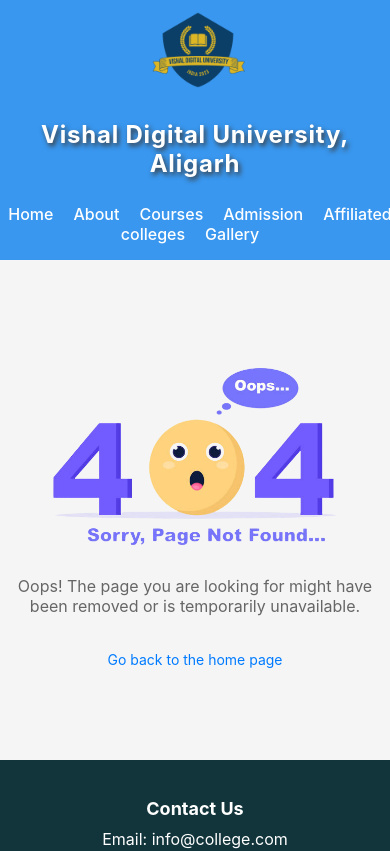
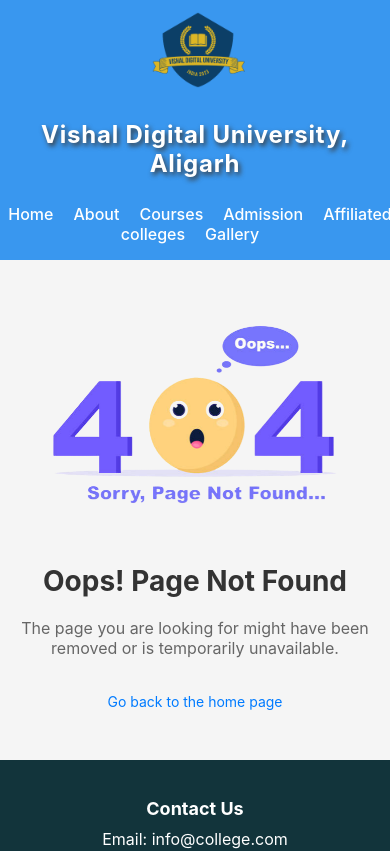
Before and after one commit to vishal02527/fully-react-college-website, a React (Create React App) app: page /admission-list/1 in a window 390 px wide. Shown: the top 851 px of the page. Built offline with nearby package versions, Linux system fonts and the light colour scheme.

Commit message:
Responsiveness is added to whole website

```diff
--- a/src/components/404 error page/404Page.jsx
+++ b/src/components/404 error page/404Page.jsx
@@ -6,9 +6,10 @@
   return (
     <div className={styles.pageNotFound}>
       <div className={styles.content}>
-        <img src={errorImage} className={styles.errorImage} />
+        <img src={errorImage} className={styles.errorImage} alt="Error" />
+        <h1 className={styles.title}>Oops! Page Not Found</h1>
         <p className={styles.description}>
-          Oops! The page you are looking for might have been removed or is
+          The page you are looking for might have been removed or is
           temporarily unavailable.
         </p>
         <a href="/" className={styles.link}>
--- a/src/components/404 error page/404Page.module.css
+++ b/src/components/404 error page/404Page.module.css
@@ -3,12 +3,14 @@
   justify-content: center;
   align-items: center;
   height: 65vh;
-  padding-bottom: 1%;
   background-color: #f5f5f5;
 }
+
 .errorImage {
-  width: 400px;
-  height: 300px;
+  width: 200px; /* Adjust image size */
+  height: auto;
+  margin-bottom: 20px;
+  animation: bounce 2s infinite;
 }
 
 .content {
@@ -16,23 +18,26 @@
 }
 
 .title {
-  font-size: 48px;
+  font-size: 36px;
   color: #333;
+  margin-top: 20px;
+  animation: fadeIn 1.5s;
 }
 
 .description {
-  font-size: 24px;
+  font-size: 18px;
   color: #666;
   margin-top: 20px;
+  animation: fadeIn 1.5s;
 }
 
 .link {
   display: inline-block;
-  margin-top: 5px;
   font-size: 18px;
   color: #007bff;
   text-decoration: none;
   transition: color 0.3s;
+  animation: fadeIn 2s;
 }
 
 .link:hover {
@@ -53,12 +58,11 @@
   }
 
   .title {
-    font-size: 36px;
+    font-size: 28px;
   }
 
   .description {
     font-size: 16px;
-    margin-top: 10px;
   }
 
   .link {
@@ -66,3 +70,24 @@
     margin-top: 15px;
   }
 }
+
+@keyframes fadeIn {
+  from {
+    opacity: 0;
+  }
+  to {
+    opacity: 1;
+  }
+}
+
+@keyframes bounce {
+  0%, 20%, 50%, 80%, 100% {
+    transform: translateY(0);
+  }
+  40% {
+    transform: translateY(-10px);
+  }
+  60% {
+    transform: translateY(-5px);
+  }
+}
```
